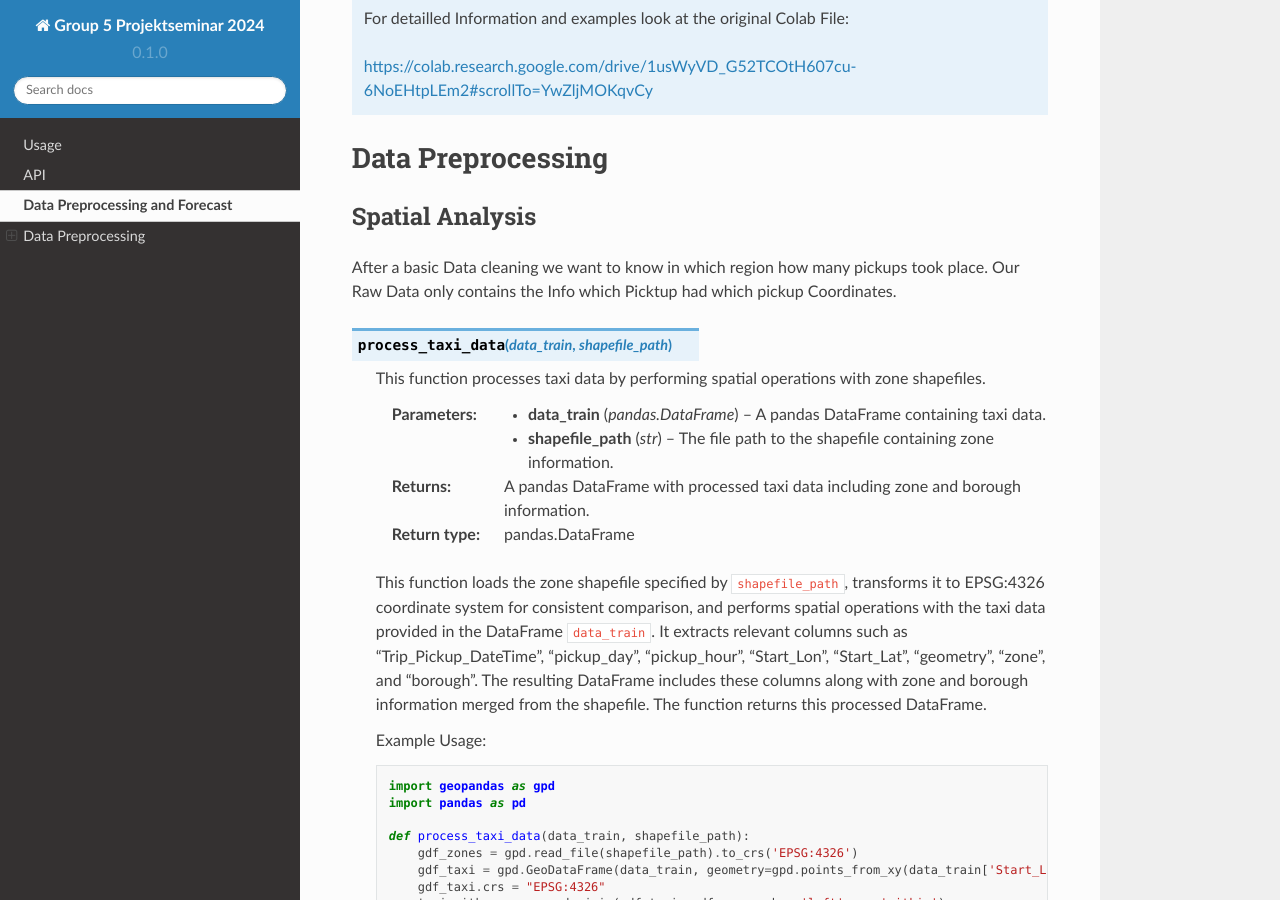
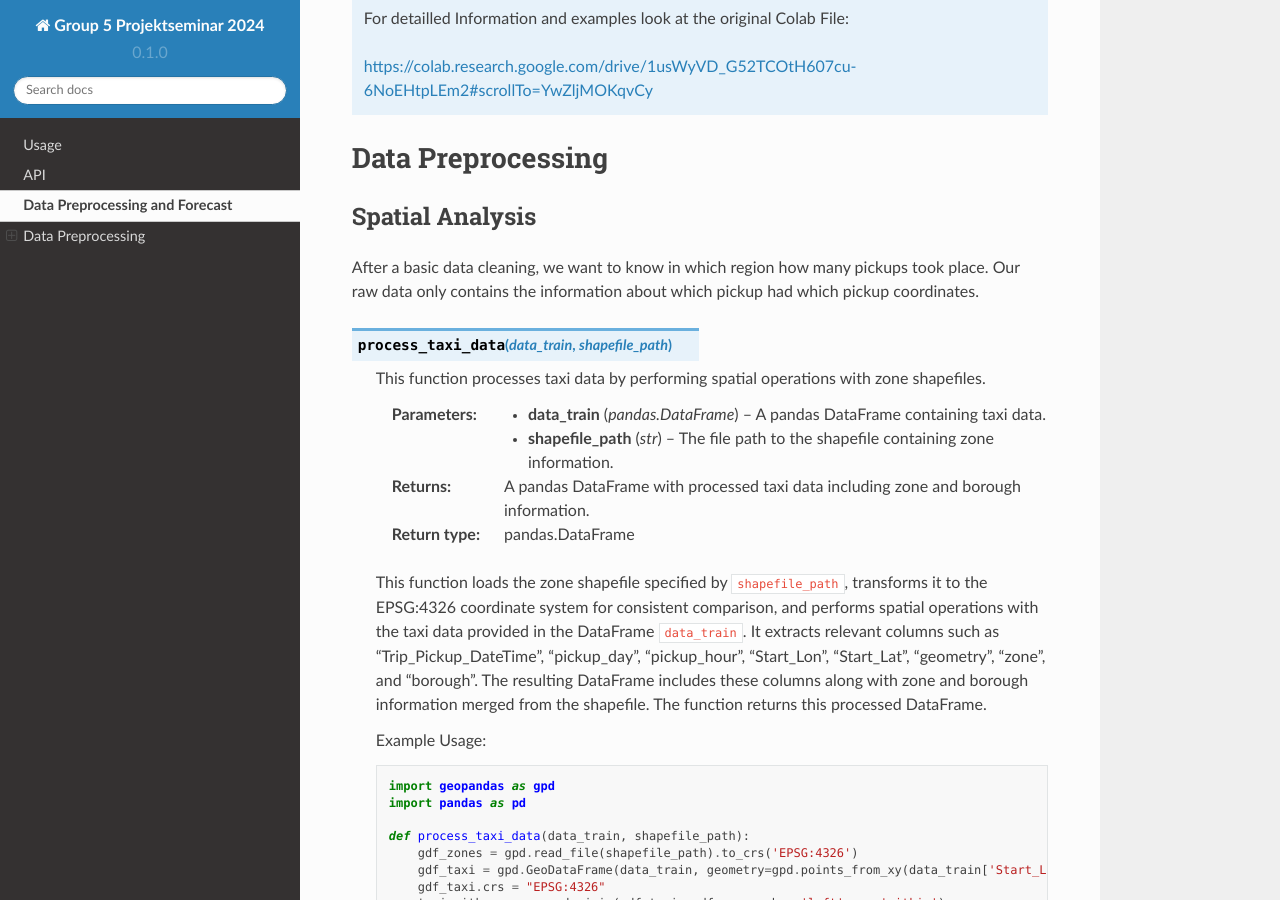
Before and after one commit to Hakan1998/PS-Group-5, a Sphinx documentation site: the page built from docs/source/Forecast.rst, in a window 1280 px wide and 900 px high, scrolled down 362 px. Built offline with Sphinx 7.4.7 and the Read the Docs theme 2.0.0, drawn with Linux system fonts in a browser that asks for light colours.

Commit message:
Update Forecast.rst

```diff
--- a/docs/source/Forecast.rst
+++ b/docs/source/Forecast.rst
@@ -15,16 +15,15 @@
    https://colab.research.google.com/drive/1usWyVD_G52TCOtH607cu-6NoEHtpLEm2#scrollTo=YwZljMOKqvCy
 
 
-.. _Data Preprocessing:
-
 Data Preprocessing
-===========================
+===================
 
 Spatial Analysis
-----------------------------------
+----------------
 
-After a basic Data cleaning we want to know in which region how many pickups took place.
-Our Raw Data only contains the Info which Picktup had which pickup Coordinates.
+After a basic data cleaning, we want to know in which region how many pickups took place. Our raw data only contains the information about which pickup had which pickup coordinates.
+
+.. _process_taxi_data:
 
 .. function:: process_taxi_data(data_train, shapefile_path)
 
@@ -37,7 +36,7 @@
    :return: A pandas DataFrame with processed taxi data including zone and borough information.
    :rtype: pandas.DataFrame
 
-   This function loads the zone shapefile specified by ``shapefile_path``, transforms it to EPSG:4326 coordinate system for consistent comparison, and performs spatial operations with the taxi data provided in the DataFrame ``data_train``. It extracts relevant columns such as "Trip_Pickup_DateTime", "pickup_day", "pickup_hour", "Start_Lon", "Start_Lat", "geometry", "zone", and "borough". The resulting DataFrame includes these columns along with zone and borough information merged from the shapefile. The function returns this processed DataFrame.
+   This function loads the zone shapefile specified by ``shapefile_path``, transforms it to the EPSG:4326 coordinate system for consistent comparison, and performs spatial operations with the taxi data provided in the DataFrame ``data_train``. It extracts relevant columns such as "Trip_Pickup_DateTime", "pickup_day", "pickup_hour", "Start_Lon", "Start_Lat", "geometry", "zone", and "borough". The resulting DataFrame includes these columns along with zone and borough information merged from the shapefile. The function returns this processed DataFrame.
 
    Example Usage::
 
```
